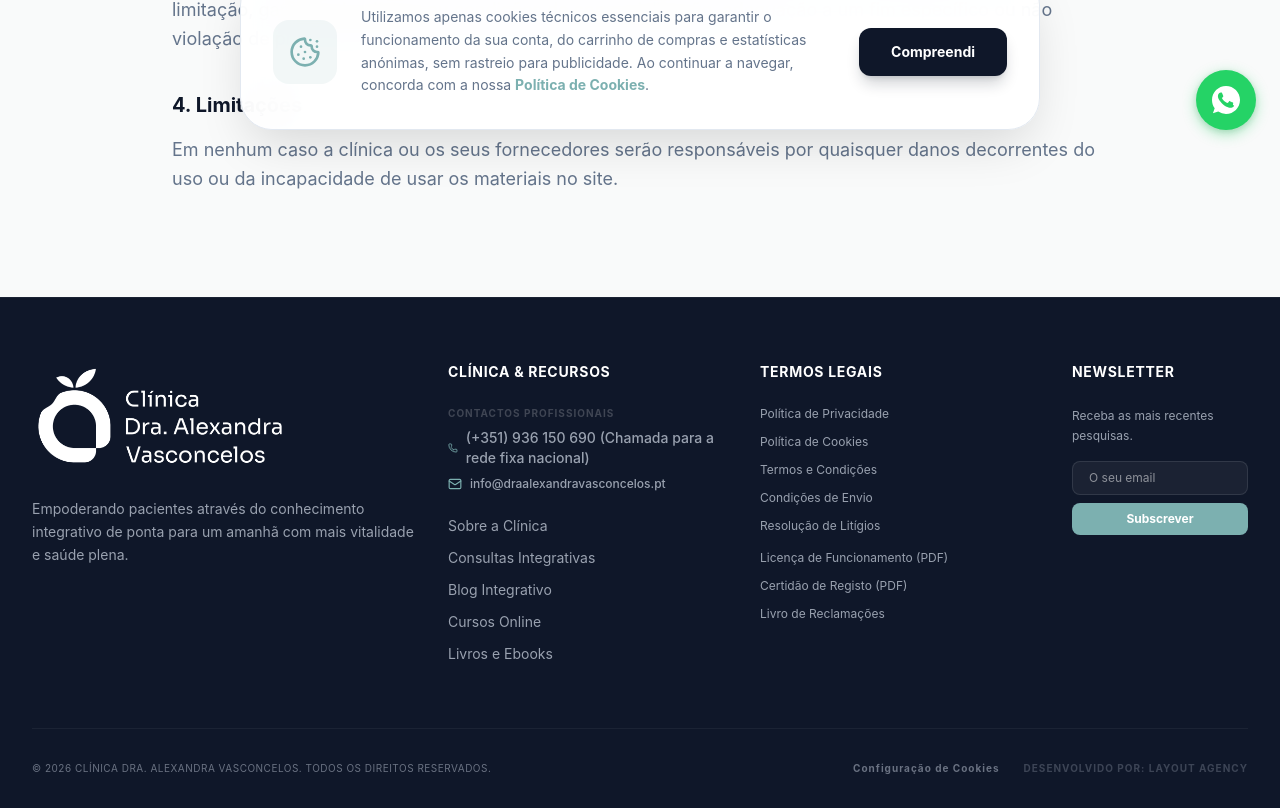
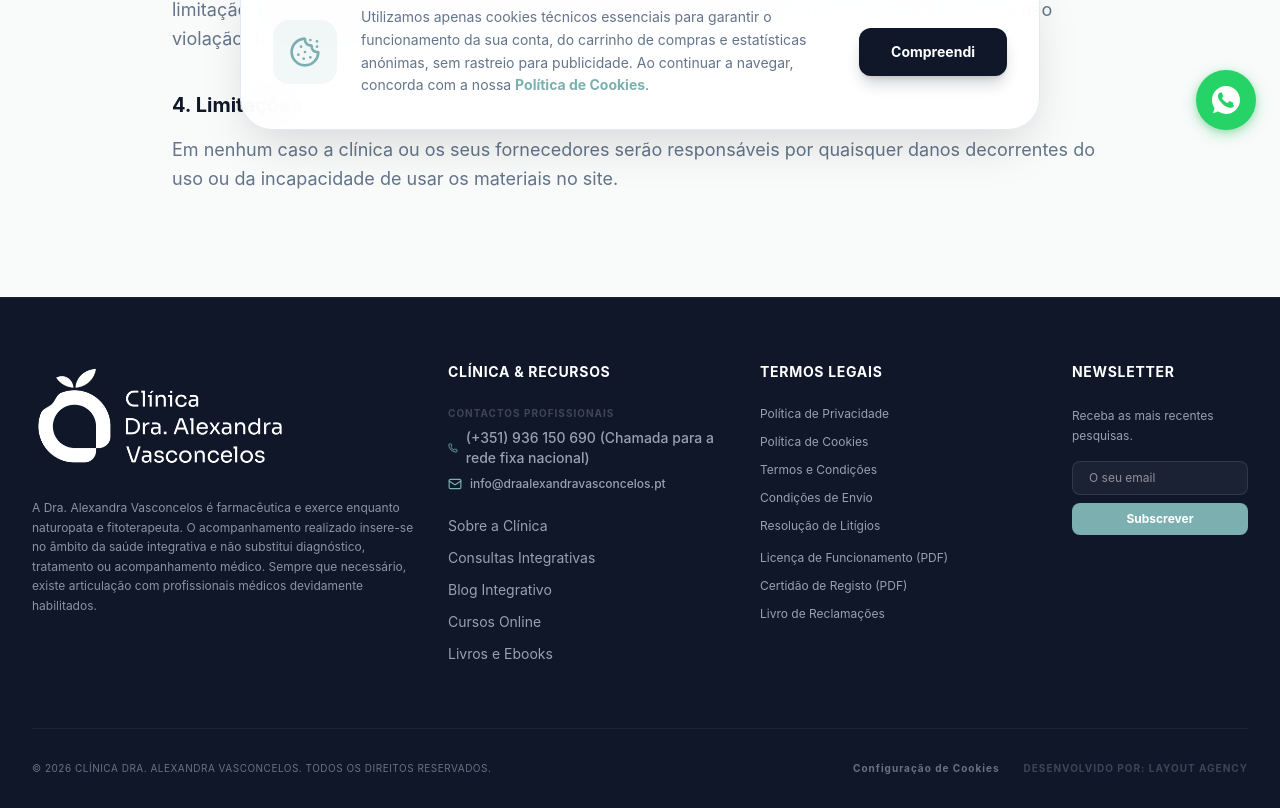
Before and after one commit to layoutdev-pt/Dra.Vasconcelos, a React (Vite) app: page /termos in a window 1280 px wide. Shown: the part 646-1454 px from the top of the page. Built offline with nearby package versions, Linux system fonts and the light colour scheme; no server answers.

Commit message:
Alteracoes no Footer

```diff
--- a/src/components/layout/Footer.tsx
+++ b/src/components/layout/Footer.tsx
@@ -23,8 +23,8 @@ export const Footer: React.FC = () => {
 
       // 2. ADIÇÃO DA API CLOSUM: Invocação rigorosa da Edge Function configurada no backend
       const { data, error: funcError } = await supabase.functions.invoke('send-newsletter', {
-  body: { email: footerEmail, list_id: 41676 }
-});
+        body: { email: footerEmail, list_id: 41676 }
+      });
 
       if (funcError) throw funcError;
       if (data && data.success === false) throw new Error(data.error);
@@ -49,8 +49,9 @@ export const Footer: React.FC = () => {
                 <OptimizedImage src={whiteLogo} alt="Dra. Alexandra Vasconcelos" objectFit="object-contain" wrapperClassName="h-20 md:h-28 w-auto transition-all duration-500" className="object-left" />
               </Link>
             </div>
-            <p className="text-gray-400 text-sm leading-relaxed max-w-sm">
-              Empoderando pacientes através do conhecimento integrativo de ponta para um amanhã com mais vitalidade e saúde plena.
+            {/* O Disclaimer Legal atualizado e com texto reduzido (text-xs) */}
+            <p className="text-gray-400/90 text-xs leading-relaxed max-w-md text-justify md:text-left">
+              A Dra. Alexandra Vasconcelos é farmacêutica e exerce enquanto naturopata e fitoterapeuta. O acompanhamento realizado insere-se no âmbito da saúde integrativa e não substitui diagnóstico, tratamento ou acompanhamento médico. Sempre que necessário, existe articulação com profissionais médicos devidamente habilitados.
             </p>
           </div>
 
```
